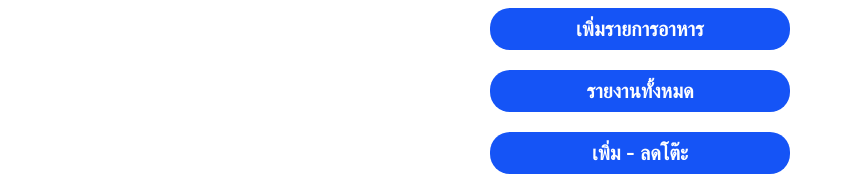
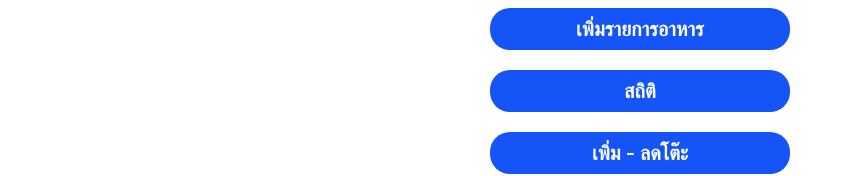
Before and after one commit to Zesiria/JARVIS-Restaurant-Vue, a Vue app in the folder app/: page /manager in a window 1280 px wide. Shown: the part 394-570 px from the top of the page, without its empty margins (0-852 px from the left). Built offline with nearby package versions, Linux system fonts and the light colour scheme.

Commit message:
Update button for manager

```diff
--- a/app/src/views/manager/Menu.vue
+++ b/app/src/views/manager/Menu.vue
@@ -11,7 +11,7 @@
             <button @click="addFood">เพิ่มรายการอาหาร</button>
         </div>
         <div>
-            <button @click="" class="px-10">รายงานทั้งหมด</button>
+            <button @click="reportView" class="px-10">สถิติ</button>
         </div>
         <div>
             <button @click="manageTable">เพิ่ม - ลดโต๊ะ</button>
@@ -36,6 +36,9 @@ export default {
     },
     manageTable(){
         this.$router.push(`tables`)
+    },
+    reportView(){
+      this.$router.push(`/manager/report`)
     }
   }
 }
```
